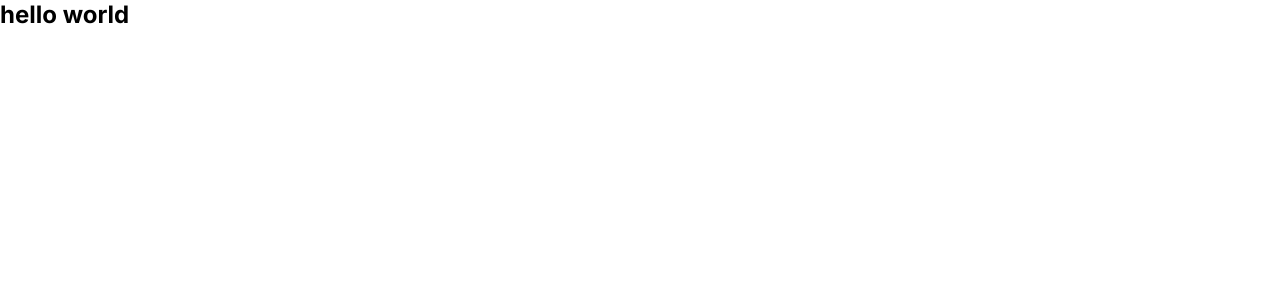
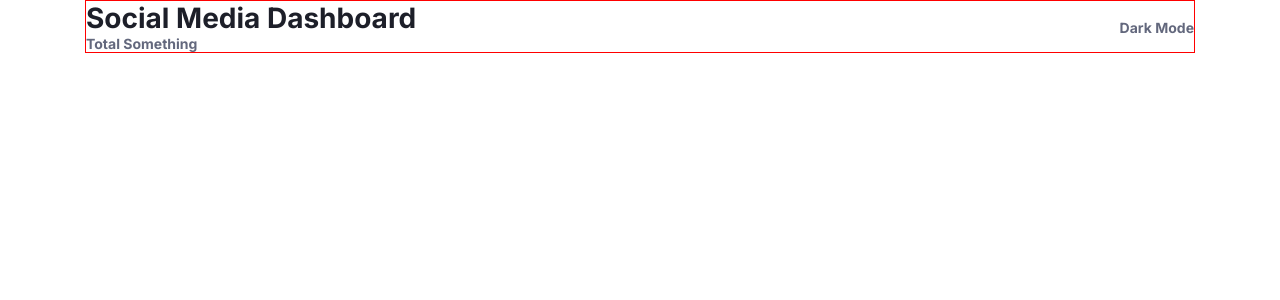
Before and after one commit to EdwinSch/react-crypto-dashboard, a React (Vite) app: page / in a window 1280 px wide. Shown: the top 300 px of the page. Built offline with nearby package versions, Linux system fonts and the light colour scheme.

Commit message:
add: header component

```diff
--- a/src/App.jsx
+++ b/src/App.jsx
@@ -1,8 +1,10 @@
+import Header from "./components/Header";
+
 function App() {
   return (
-    <>
-      <h2>hello world</h2>
-    </>
+    <main>
+      <Header />
+    </main>
   );
 }
 
--- /dev/null
+++ b/src/components/Header.jsx
@@ -0,0 +1,15 @@
+const Header = () => {
+  return (
+    <header>
+      <div className="header-titles">
+        <h1>social media dashboard</h1>
+        <h2>total something</h2>
+      </div>
+      <div className="color-switch">
+        <label htmlFor="">dark mode</label>
+      </div>
+    </header>
+  );
+};
+
+export default Header;
--- a/src/styles/main.scss
+++ b/src/styles/main.scss
@@ -27,6 +27,7 @@ $bitcoin: #f69119;
 $ether: #5d79e8;
 $tether: #1c8f68;
 $doge: #cfb53f;
+$inspect: solid red 1px;
 
 // Light Mode
 $bgPrimary: #ffffff;
@@ -37,8 +38,42 @@ $textSecondary: #63687d;
 
 // Light Mode
 
-// Main Styles
+// ---Global Styles
 body {
   font-family: $font;
   background: $bgPrimary;
+  min-height: 100vh;
+  display: flex;
+  justify-content: center;
 }
+
+main {
+  border: $inspect;
+  width: 1110px;
+}
+
+// ---Header Styles
+header {
+  display: flex;
+  justify-content: space-between;
+  align-items: center;
+
+  h1 {
+    font-size: 1.75rem;
+    font-weight: 700;
+    color: $textPrimary;
+    text-transform: capitalize;
+  }
+  h2 {
+    font-size: 0.875rem;
+    font-weight: 700;
+    color: $textSecondary;
+    text-transform: capitalize;
+  }
+  label {
+    font-size: 0.875rem;
+    font-weight: 700;
+    color: $textSecondary;
+    text-transform: capitalize;
+  }
+}
```
